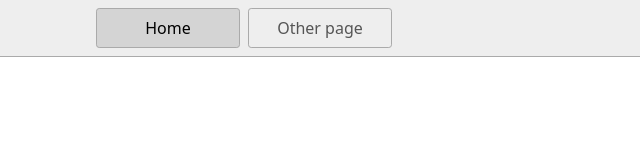
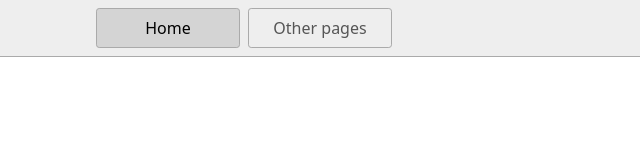
Before and after one commit to kenarnettz/D2-HTML_Basic, a plain HTML site: page index.html in a window 1280 px wide. Shown: the full height of the page, 396-1036 px from the left. Drawn offline with Linux system fonts and the light colour scheme.

Commit message:
Update index html

```diff
--- a/index.html
+++ b/index.html
@@ -14,7 +14,7 @@
   <body>
     <nav>
       <a href="/" aria-current="page">Home</a>
-      <a href="/page2.html">Other page</a>
+      <a href="/page2.html">Other pages</a>
     </nav>
     <main>
       <h1>Home page</h1>
```
